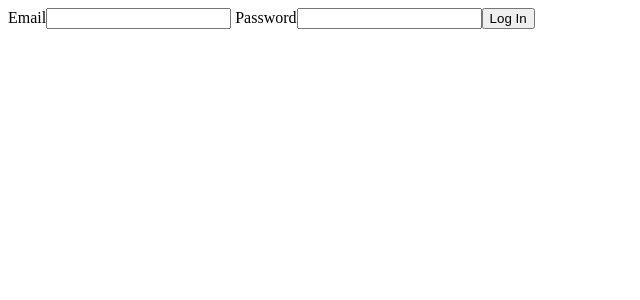
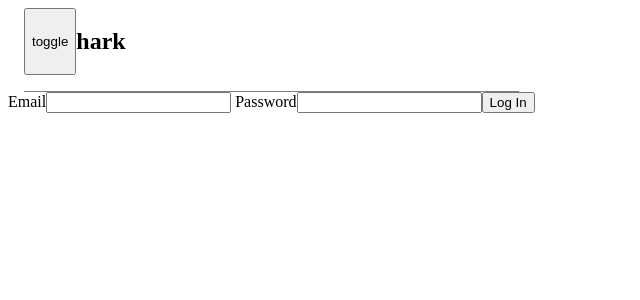
Before and after one commit to plsrd/hark, a Next.js app in the folder cms/: page / in a window 1280 px wide. Shown: the top 300 px of the page, without its empty margins (0-640 px from the left). Built offline with nearby package versions, Linux system fonts and the light colour scheme.

Commit message:
add skeleton for nav & drawer toggle

```diff
--- /dev/null
+++ b/cms/components/Drawer.js
@@ -0,0 +1,11 @@
+import React, { useContext } from 'react';
+import UserContext from '../src/userContext';
+
+const Drawer = () => {
+  const { user } = useContext(UserContext);
+  return (
+    <>{!user ? <p>login to see content</p> : <p>look at all this content</p>}</>
+  );
+};
+
+export default Drawer;
--- a/cms/components/Layout.js
+++ b/cms/components/Layout.js
@@ -1,18 +1,32 @@
-import React, { useContext } from 'react';
+import React, { useContext, useState } from 'react';
 import Head from 'next/head';
 import UserContext from '../src/userContext';
 
-import LoginForm from './LoginForm';
-import LogoutButton from './LogoutButton';
+import Nav from './Nav';
+import Drawer from './Drawer';
 
 const Layout = ({ children }) => {
   const { user } = useContext(UserContext);
+  const [drawerToggled, setDrawerToggled] = useState(false);
+
+  const handleToggle = () => {
+    setDrawerToggled(!drawerToggled);
+  };
 
   return (
     <>
+      <div
+        style={{
+          display: 'flex',
+          flexDirection: 'row',
+        }}
+      >
         <Head>
           <meta charSet='utf-8' />
-        <meta name='viewport' content='initial-scale=1.0, width=device-width' />
+          <meta
+            name='viewport'
+            content='initial-scale=1.0, width=device-width'
+          />
           <title>Hark!</title>
 
           <meta name='author' content='RD Pennell' />
@@ -31,8 +45,12 @@ const Layout = ({ children }) => {
           <meta property='og:title' content='Hark' />
           <link rel='Shortcut Icon' href='favicon.ico' type='image/x-icon' />
         </Head>
-      <nav>{user ? <LogoutButton /> : <LoginForm />}</nav>
-      <div>{children}</div>
+        {drawerToggled && <Drawer />}
+        <div>
+          <Nav handleToggle={handleToggle} />
+          {children}
+        </div>
+      </div>
     </>
   );
 };
--- /dev/null
+++ b/cms/components/Nav.js
@@ -0,0 +1,43 @@
+import React, { useContext, useState } from 'react';
+import LogoutButton from './LogoutButton';
+import UserContext from '../src/userContext';
+
+const Nav = ({ handleToggle }) => {
+  const { user } = useContext(UserContext);
+  return (
+    <nav
+      style={{
+        display: 'flex',
+        flexDirection: 'row',
+        justifyContent: 'space-between',
+        margin: '0 1rem',
+        borderBottom: '1px solid grey',
+        paddingBottom: '1rem',
+      }}
+    >
+      <div
+        style={{
+          display: 'flex',
+          flexDirection: 'row',
+        }}
+      >
+        <button onClick={handleToggle}>toggle</button>
+        <h1>hark</h1>
+      </div>
+
+      {user && (
+        <div
+          style={{
+            display: 'flex',
+            flexDirection: 'row',
+          }}
+        >
+          <p>{user.firstName.slice(0, 1) + user.lastName.slice(0, 1)}</p>
+          <LogoutButton />
+        </div>
+      )}
+    </nav>
+  );
+};
+
+export default Nav;
--- a/cms/pages/index.js
+++ b/cms/pages/index.js
@@ -3,6 +3,7 @@ import { UserProvider } from '../src/userContext';
 import decode from 'jwt-decode';
 import client from '../src/client';
 import Layout from '../components/Layout';
+import LoginForm from '../components/LoginForm';
 
 export default function Home({ existingUser }) {
   const [user, setUser] = useState(existingUser);
@@ -10,7 +11,7 @@ export default function Home({ existingUser }) {
 
   return (
     <UserProvider value={value}>
-      <Layout></Layout>
+      <Layout>{!user ? <LoginForm /> : <></>}</Layout>
     </UserProvider>
   );
 }
```
Lines whose indentation alone changed are shown as unchanged.
